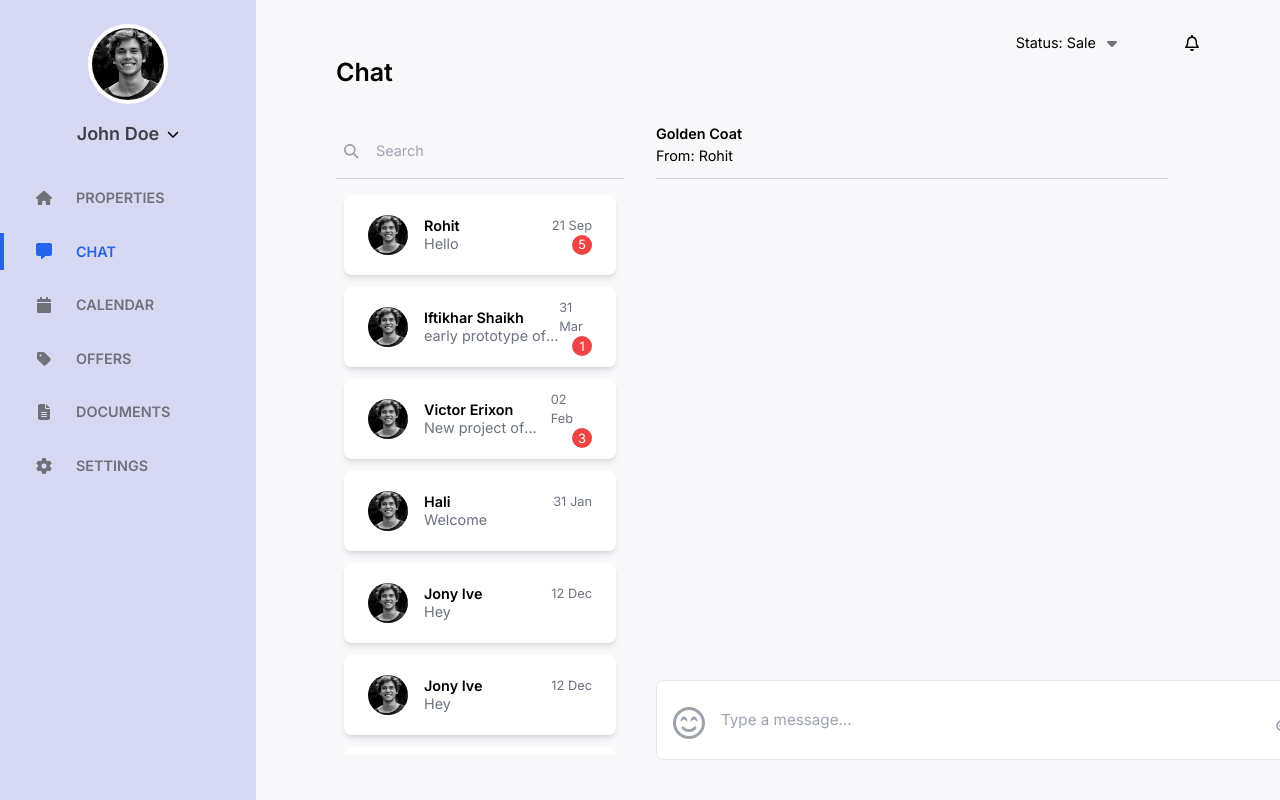
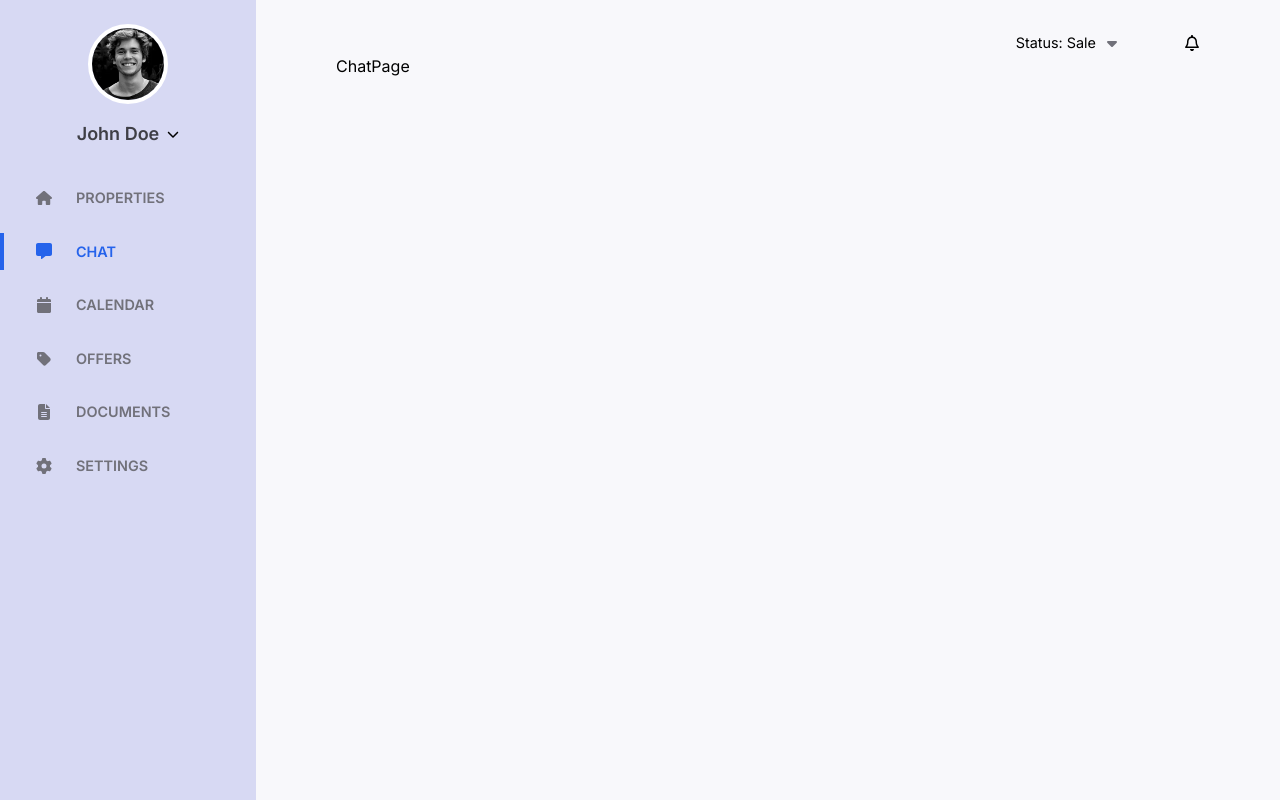
Before and after one commit to nmthong226/react-chat-app, a React (Vite) app: page / in a window 1280 px wide. Built offline with nearby package versions, Linux system fonts and the light colour scheme.

Commit message:
fix(chat): fix the page dir instead of component

```diff
--- a/src/App.tsx
+++ b/src/App.tsx
@@ -1,10 +1,10 @@
 import Layout from './layout/layout'
-import ChatBox from './components/ChatBox'
+import ChatPage from './pages/ChatPage'
 
 function App() {
   return (
     <Layout>
-      <ChatBox />
+      <ChatPage />
     </Layout>
   )
 }
```
